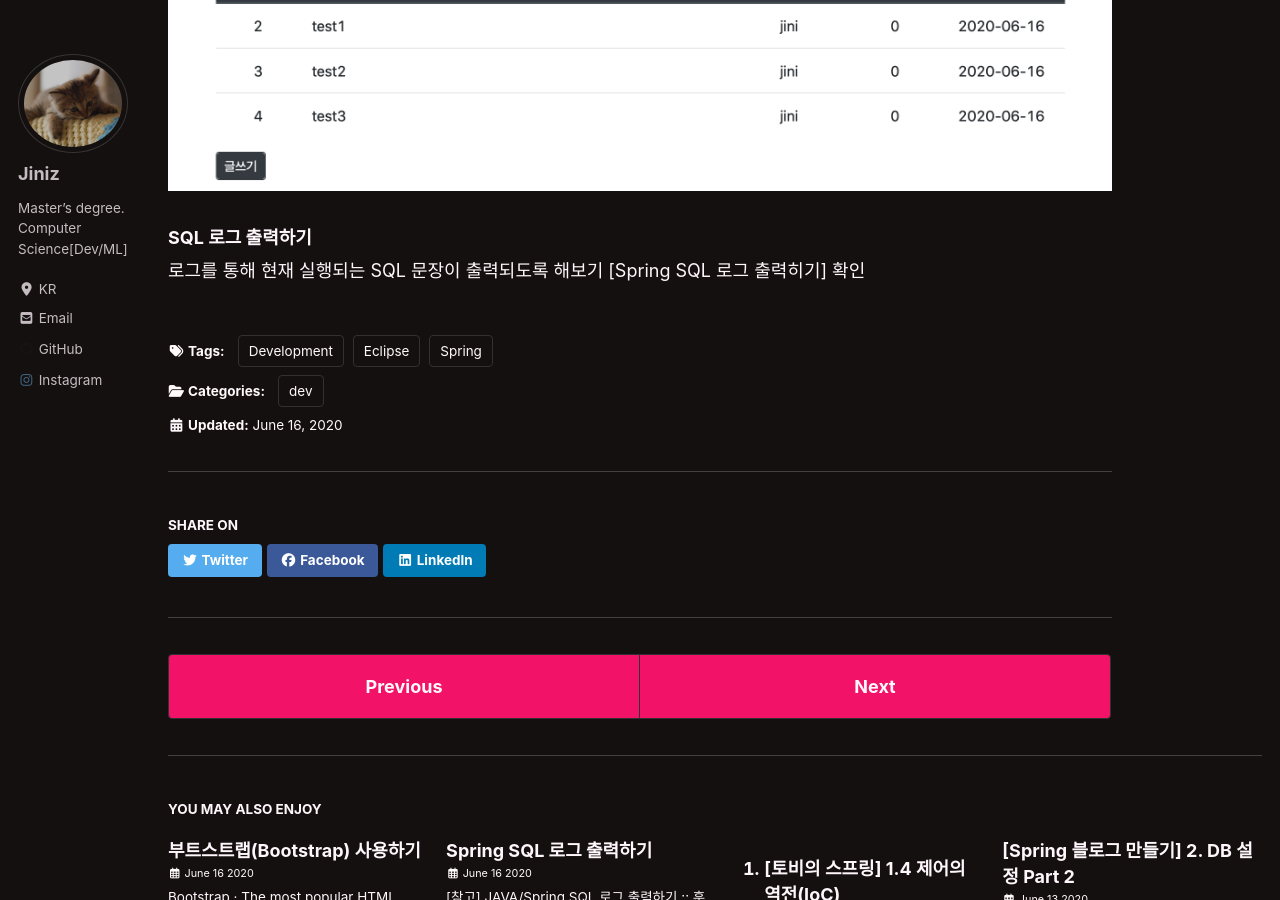
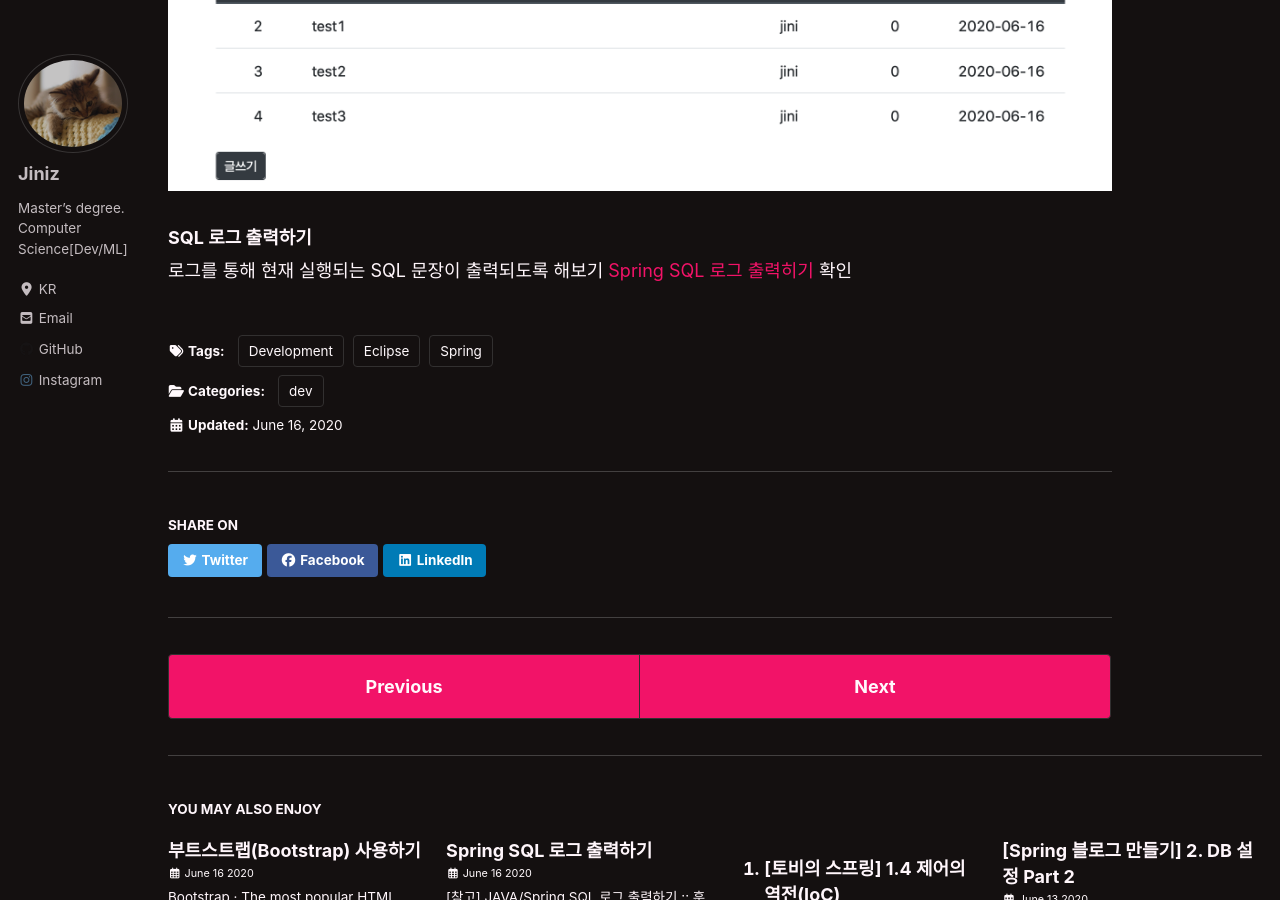
Before and after one commit to devilzCough/devilzcough.github.io, a Jekyll site: the page built from _posts/2020-06-16-[Spring 블로그 만들기] 3. 게시판 리스트 화면 만들기.md, in a window 1280 px wide and 900 px high, scrolled down 9886 px. Built offline with Jekyll 4.4.1, drawn with Linux system fonts in a browser that asks for light colours; cached includes are drawn as plain includes; nearby versions of some CDN libraries; part of the change alters nothing that is shown; some of the changed text lies outside the part shown.

Commit message:
add links

```diff
--- a/_posts/2020-06-16-[Spring 블로그 만들기] 3. 게시판 리스트 화면 만들기.md
+++ b/_posts/2020-06-16-[Spring 블로그 만들기] 3. 게시판 리스트 화면 만들기.md
@@ -256,7 +256,7 @@ ALTER TABLE [table_name] AUTO_INCREMENT=1;
 -> `localhost:8080/board/getPostList` 로 조회가능
 
 ## 부트스트랩(Bootstrap)을 이용해 View 화면 꾸미기
-[BootStrap 사용하기] 참고
+[BootStrap 사용하기](https://devilzcough.github.io/dev/부트스트랩(Bootstrap)-사용하기/) 참고
 
 **CDN 방식 사용**
 
@@ -351,4 +351,4 @@ Bootstrap을 적용하기 위한 CDN 경로 추가 및 jQuery CDN 추가
 
 ### SQL 로그 출력하기
 로그를 통해 현재 실행되는 SQL 문장이 출력되도록 해보기
-[Spring SQL 로그 출력히기] 확인
+[Spring SQL 로그 출력히기](https://devilzcough.github.io/dev/Spring-SQL-로그-출력하기/) 확인
```
Also changed, not shown: 1 other file.
